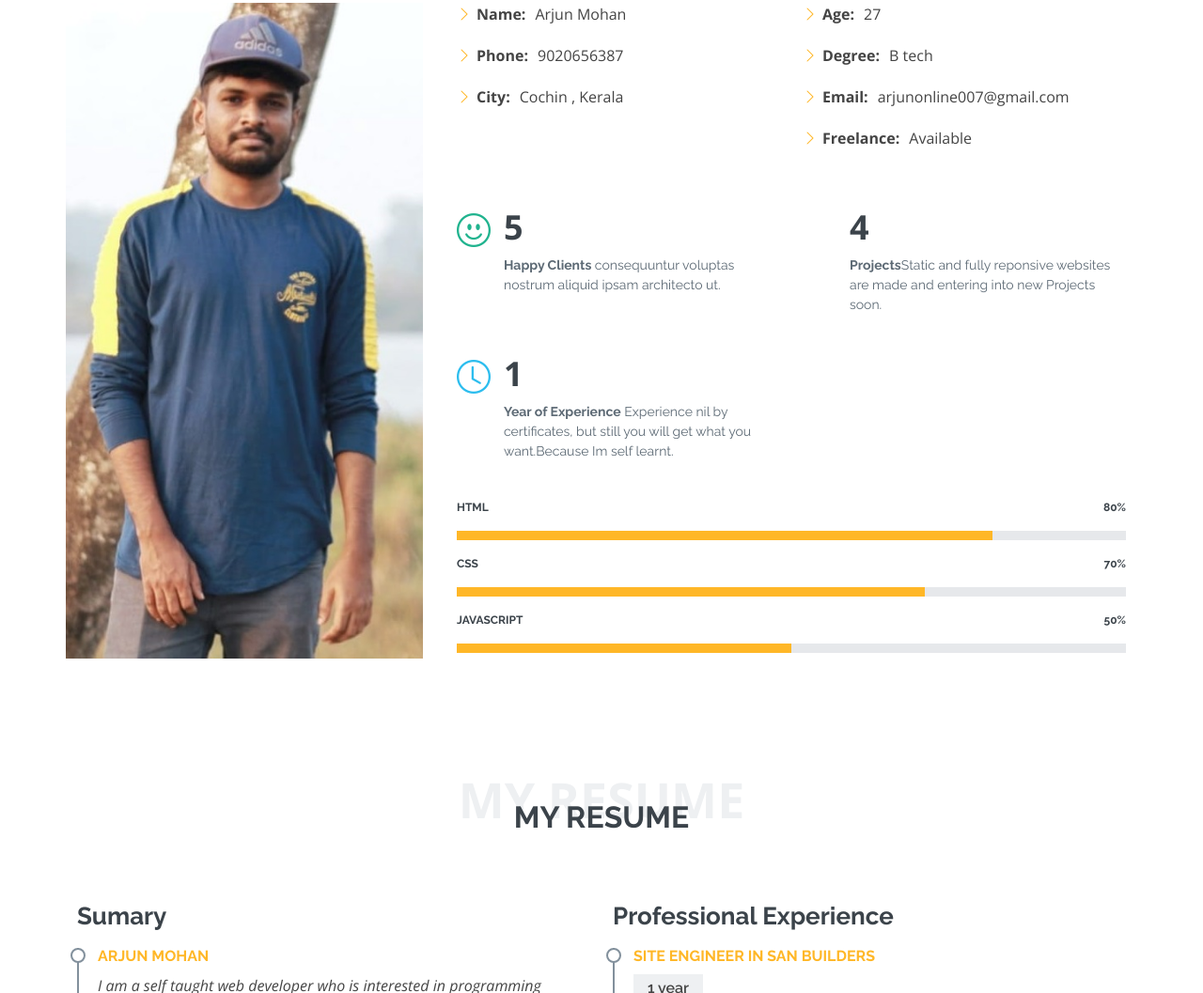
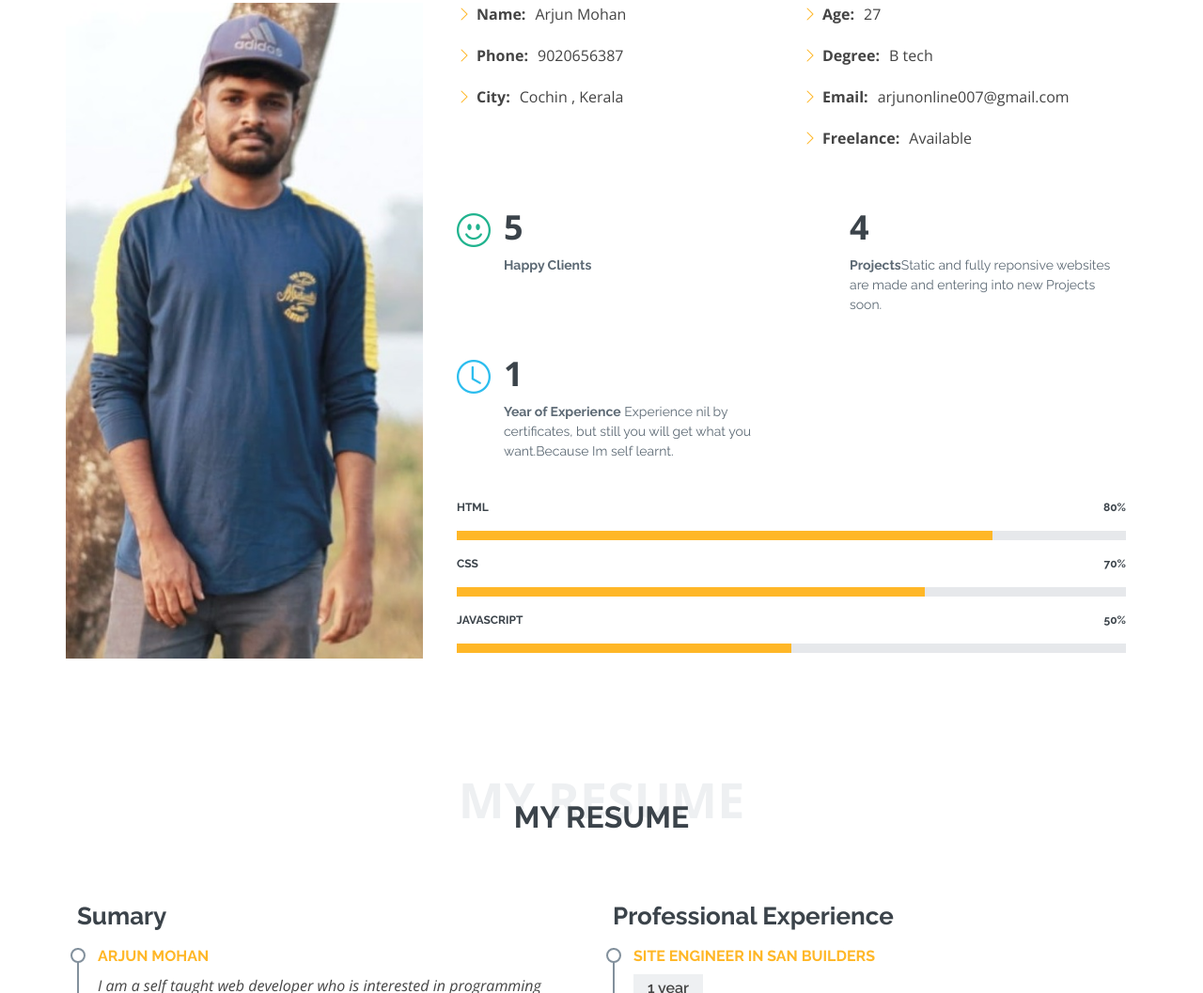
Before and after one commit to Arjun-mohan-7/personal_website_three, a plain HTML site: page index.html in a window 1280 px wide. Shown: the part 999-2056 px from the top of the page at 94% size. Drawn offline with nearby package versions, Linux system fonts and the light colour scheme.

Commit message:
Update index.html

```diff
--- a/index.html
+++ b/index.html
@@ -103,7 +103,7 @@
                   <div class="count-box">
                     <i class="bi bi-emoji-smile" style="color: #20b38e;"></i>
                     <span data-purecounter-start="0" data-purecounter-end="5" data-purecounter-duration="1" class="purecounter"></span>
-                    <p><strong>Happy Clients</strong> consequuntur voluptas nostrum aliquid ipsam architecto ut.</p>
+                    <p><strong>Happy Clients</strong></p>
                   </div>
                 </div>
 
```
